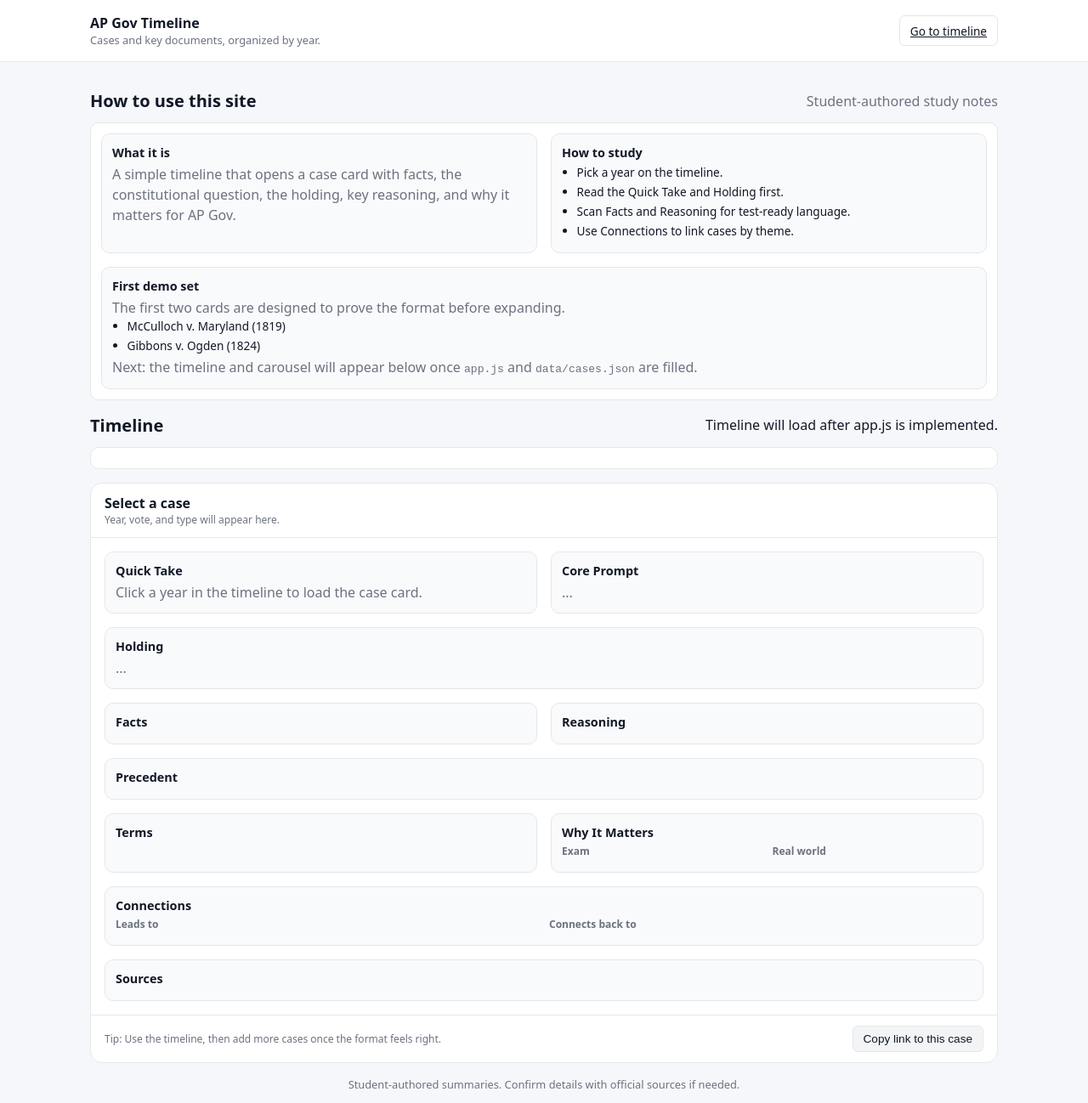
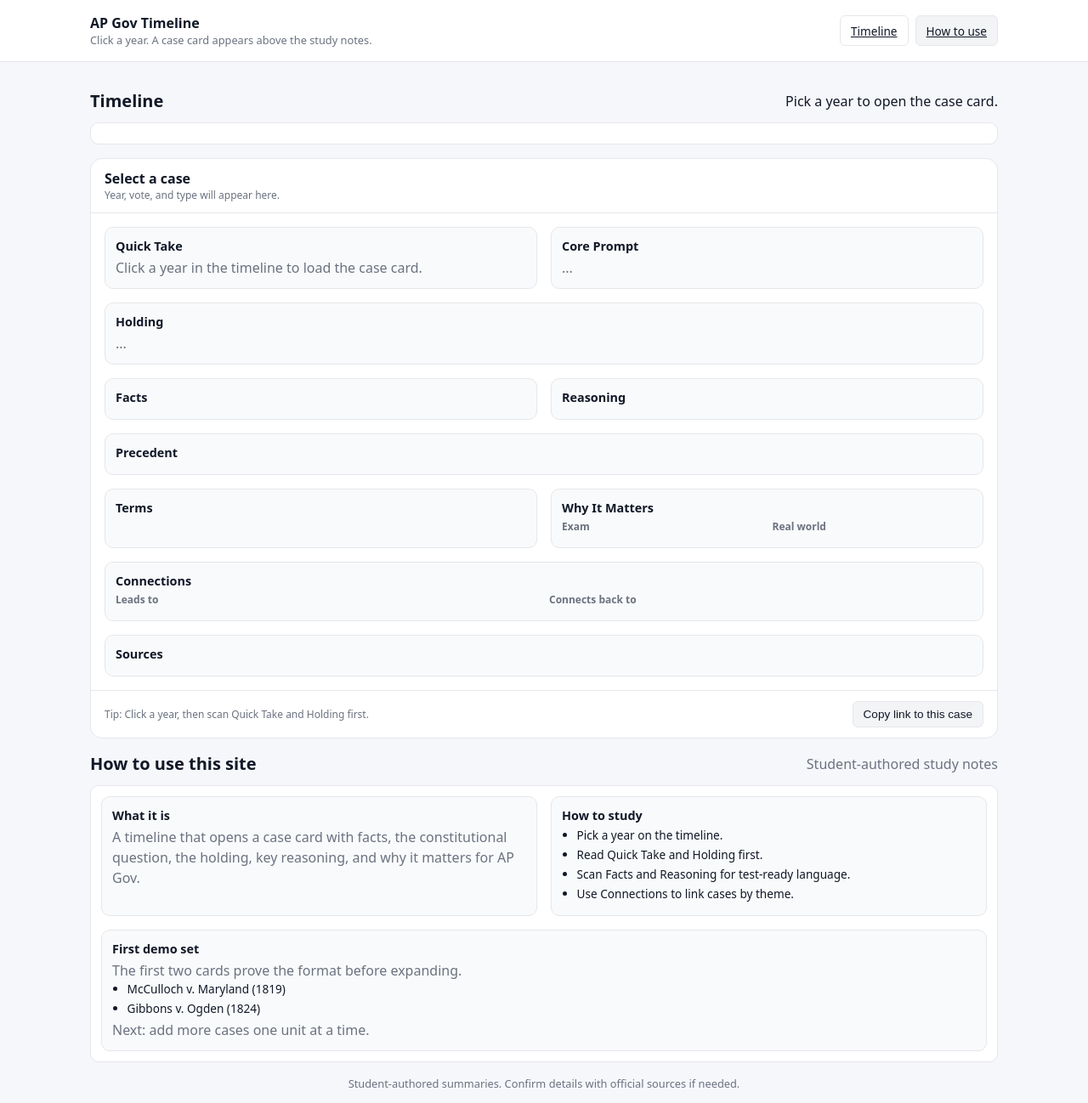
Before and after one commit to BrittleFire192783/apgov-timeline, a plain HTML site: page index.html in a window 1280 px wide. Shown: the whole page at 85% size. Drawn offline with Linux system fonts and the light colour scheme.

Commit message:
updatelayoutorder12/29

```diff
--- a/index.html
+++ b/index.html
@@ -17,64 +17,22 @@
       <div class="wrap">
         <div class="brand">
           <div class="brand-title">AP Gov Timeline</div>
-          <div class="brand-subtitle">Cases and key documents, organized by year.</div>
+          <div class="brand-subtitle">Click a year. A case card appears above the study notes.</div>
         </div>
 
         <nav class="top-actions" aria-label="Top actions">
-          <a class="btn" href="#timeline">Go to timeline</a>
+          <a class="btn" href="#timeline">Timeline</a>
+          <a class="btn btn-secondary" href="#howto">How to use</a>
         </nav>
       </div>
     </header>
 
     <main class="wrap">
-      <section class="timeline-section" aria-label="Overview">
-        <div class="timeline-header">
-          <h1 class="h1">How to use this site</h1>
-          <div class="status"><span class="muted">Student-authored study notes</span></div>
-        </div>
-
-        <div class="timeline">
-          <div class="grid">
-            <div class="panel">
-              <h2 class="h2">What it is</h2>
-              <p class="p muted">
-                A simple timeline that opens a case card with facts, the constitutional question, the holding, key reasoning,
-                and why it matters for AP Gov.
-              </p>
-            </div>
-
-            <div class="panel">
-              <h2 class="h2">How to study</h2>
-              <ul class="list">
-                <li>Pick a year on the timeline.</li>
-                <li>Read the Quick Take and Holding first.</li>
-                <li>Scan Facts and Reasoning for test-ready language.</li>
-                <li>Use Connections to link cases by theme.</li>
-              </ul>
-            </div>
-
-            <div class="panel span-2">
-              <h2 class="h2">First demo set</h2>
-              <p class="p muted">
-                The first two cards are designed to prove the format before expanding.
-              </p>
-              <ul class="list">
-                <li>McCulloch v. Maryland (1819)</li>
-                <li>Gibbons v. Ogden (1824)</li>
-              </ul>
-              <p class="p muted">
-                Next: the timeline and carousel will appear below once <code>app.js</code> and <code>data/cases.json</code> are filled.
-              </p>
-            </div>
-          </div>
-        </div>
-      </section>
-
       <section id="timeline" class="timeline-section" aria-label="Timeline">
         <div class="timeline-header">
           <h1 class="h1">Timeline</h1>
           <div class="status">
-            <span id="statusText">Timeline will load after app.js is implemented.</span>
+            <span id="statusText">Pick a year to open the case card.</span>
           </div>
         </div>
 
@@ -83,7 +41,7 @@
         </div>
       </section>
 
-      <section class="card-section" aria-label="Case card">
+      <section id="caseCard" class="card-section" aria-label="Case card">
         <div class="card-shell">
           <div class="card-topbar">
             <div class="card-titleblock">
@@ -167,7 +125,7 @@
           </div>
 
           <div class="card-footer">
-            <div class="hint">Tip: Use the timeline, then add more cases once the format feels right.</div>
+            <div class="hint">Tip: Click a year, then scan Quick Take and Holding first.</div>
             <div class="footer-actions">
               <button id="btnOpenHash" class="btn btn-secondary" type="button">Copy link to this case</button>
             </div>
@@ -175,10 +133,47 @@
         </div>
       </section>
 
+      <section id="howto" class="timeline-section" aria-label="How to use">
+        <div class="timeline-header">
+          <h1 class="h1">How to use this site</h1>
+          <div class="status"><span class="muted">Student-authored study notes</span></div>
+        </div>
+
+        <div class="timeline">
+          <div class="grid">
+            <div class="panel">
+              <h2 class="h2">What it is</h2>
+              <p class="p muted">
+                A timeline that opens a case card with facts, the constitutional question, the holding, key reasoning,
+                and why it matters for AP Gov.
+              </p>
+            </div>
+
+            <div class="panel">
+              <h2 class="h2">How to study</h2>
+              <ul class="list">
+                <li>Pick a year on the timeline.</li>
+                <li>Read Quick Take and Holding first.</li>
+                <li>Scan Facts and Reasoning for test-ready language.</li>
+                <li>Use Connections to link cases by theme.</li>
+              </ul>
+            </div>
+
+            <div class="panel span-2">
+              <h2 class="h2">First demo set</h2>
+              <p class="p muted">The first two cards prove the format before expanding.</p>
+              <ul class="list">
+                <li>McCulloch v. Maryland (1819)</li>
+                <li>Gibbons v. Ogden (1824)</li>
+              </ul>
+              <p class="p muted">Next: add more cases one unit at a time.</p>
+            </div>
+          </div>
+        </div>
+      </section>
+
       <footer class="site-footer">
-        <div class="muted small">
-          Student-authored summaries. Confirm details with official sources if needed.
-        </div>
+        <div class="muted small">Student-authored summaries. Confirm details with official sources if needed.</div>
       </footer>
     </main>
 
```
